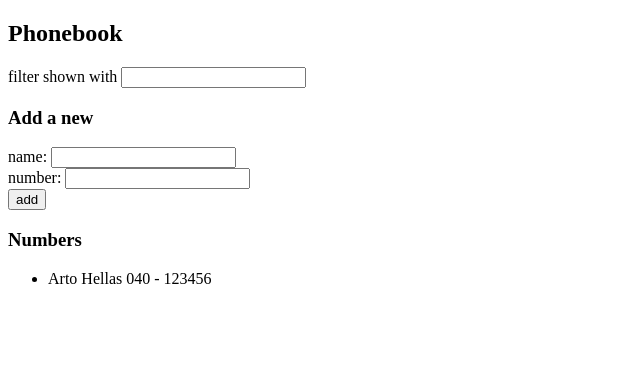
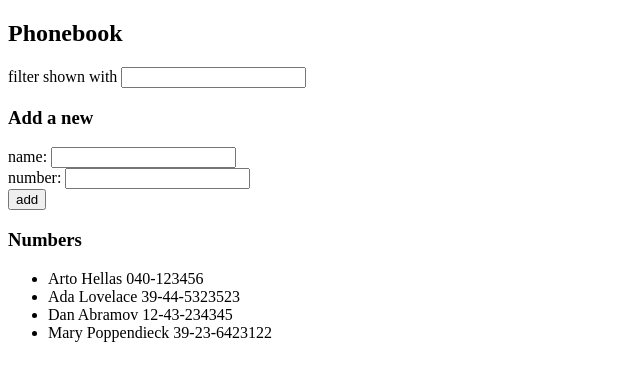
Before and after one commit to phonz-dev/full_stack_open, a React (Create React App) app in the folder part2/phonebook/: page / in a window 1280 px wide. Shown: the top 380 px of the page, without its empty margins (0-640 px from the left). Built offline with nearby package versions, Linux system fonts and the light colour scheme; data requests are answered from the project's data file.

Commit message:
Finish exercise 2.11

```diff
--- /dev/null
+++ b/part2/phonebook/db.json
@@ -0,0 +1,24 @@
+{
+  "persons":[
+    {
+      "name": "Arto Hellas",
+      "number": "040-123456",
+      "id": 1
+    },
+    {
+      "name": "Ada Lovelace",
+      "number": "39-44-5323523",
+      "id": 2
+    },
+    {
+      "name": "Dan Abramov",
+      "number": "12-43-234345",
+      "id": 3
+    },
+    {
+      "name": "Mary Poppendieck",
+      "number": "39-23-6423122",
+      "id": 4
+    }
+  ]
+}
--- a/part2/phonebook/src/App.js
+++ b/part2/phonebook/src/App.js
@@ -1,15 +1,20 @@
-import { useState } from "react";
+import { useState, useEffect, useReducer } from "react";
+import axios from "axios";
 import Filter from "./components/Filter";
 import Persons from "./components/Persons";
 import PersonForm from "./components/PersonForm";
 
 const App = () => {
-	const [persons, setPersons] = useState([
-		{ name: "Arto Hellas", number: "040 - 123456" },
-	]);
+	const [persons, setPersons] = useState([]);
 	const [newName, setNewName] = useState("");
 	const [newNumber, setNewNumber] = useState("");
 	const [filter, setFilter] = useState("");
+
+	useEffect(() => {
+		axios
+			.get('http://localhost:3001/persons')
+			.then(response => setPersons(response.data))
+	},[])
 
 	const addPerson = (event) => {
 		event.preventDefault();
```
Also changed, not shown: part2/phonebook/package.json (+6 -1 lines), 1 other file (tests, documents, lock files or other folders).
